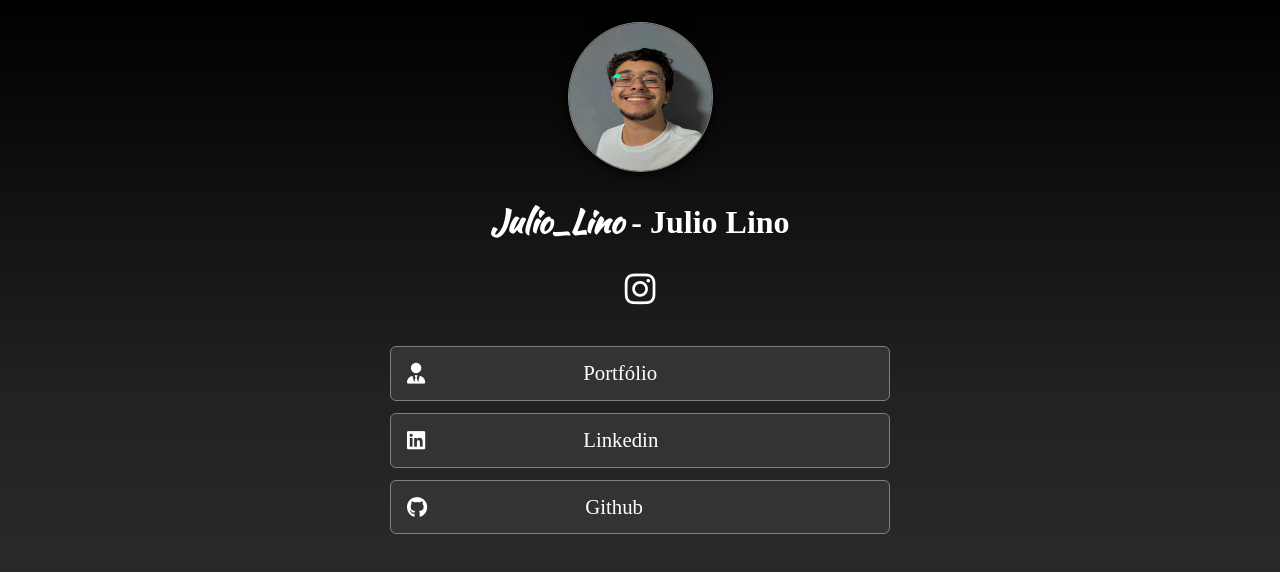
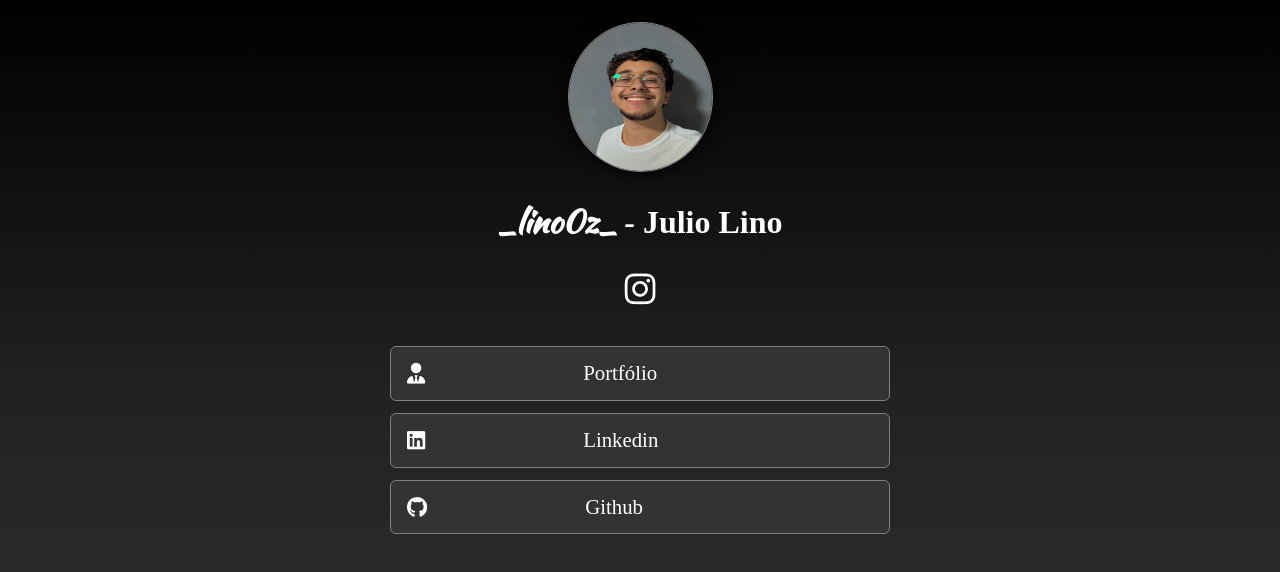
Before and after one commit to JulioLino10/link_instagram, a plain HTML site: page index.html in a window 1280 px wide. Drawn offline with Linux system fonts and the light colour scheme; a web font is replaced by a local one.

Commit message:
Atualização do nome no home

```diff
--- a/index.html
+++ b/index.html
@@ -14,7 +14,7 @@
     <div class="container">
         <header class="header">
             <a href="#"><img src="./assets/img/b2.jpg" alt="Julio Lino" class="profile-img"></a>
-            <h1><span>Julio_Lino</span> - Julio Lino</h1>
+            <h1><span>_lino0z_</span> - Julio Lino</h1>
             <div class="icons">
                 <a href="https://www.instagram.com/_lino0z_/"><i class="fa-brands fa-instagram"></i></a>
             </div>
```
